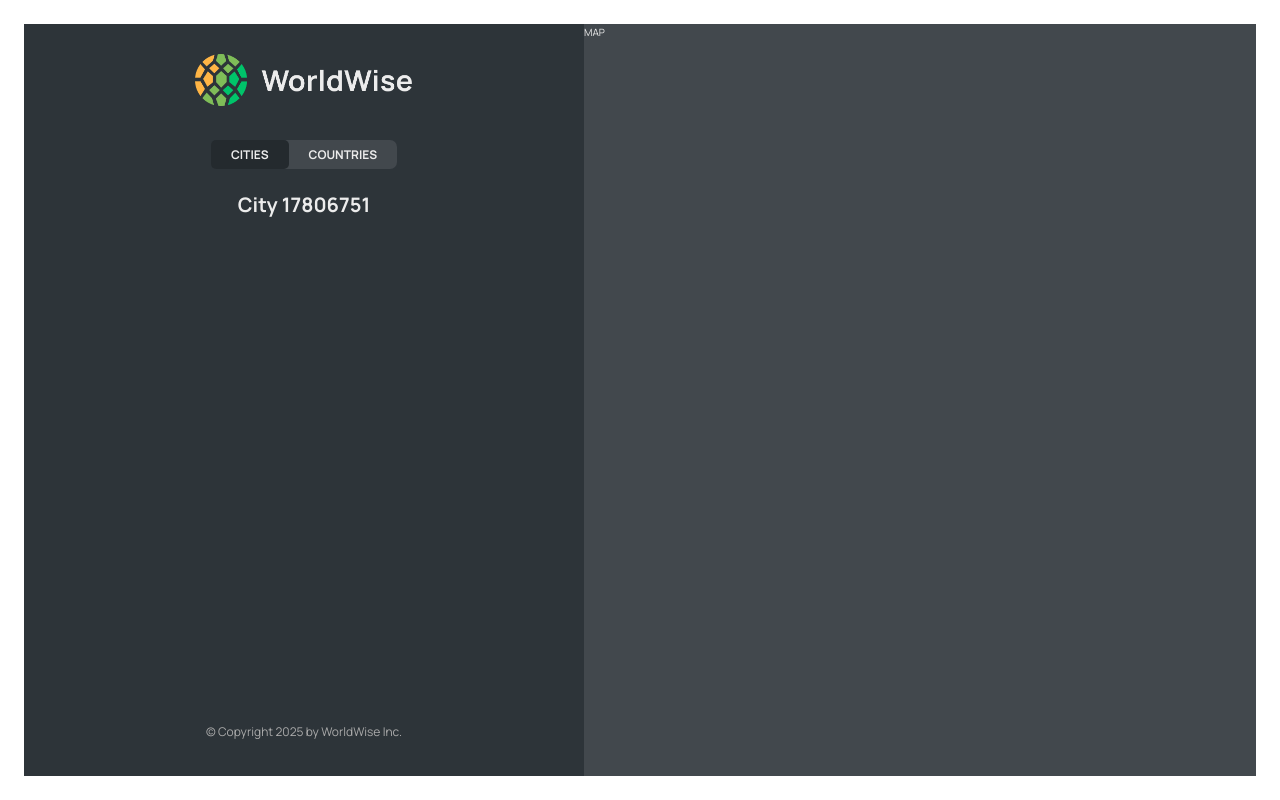
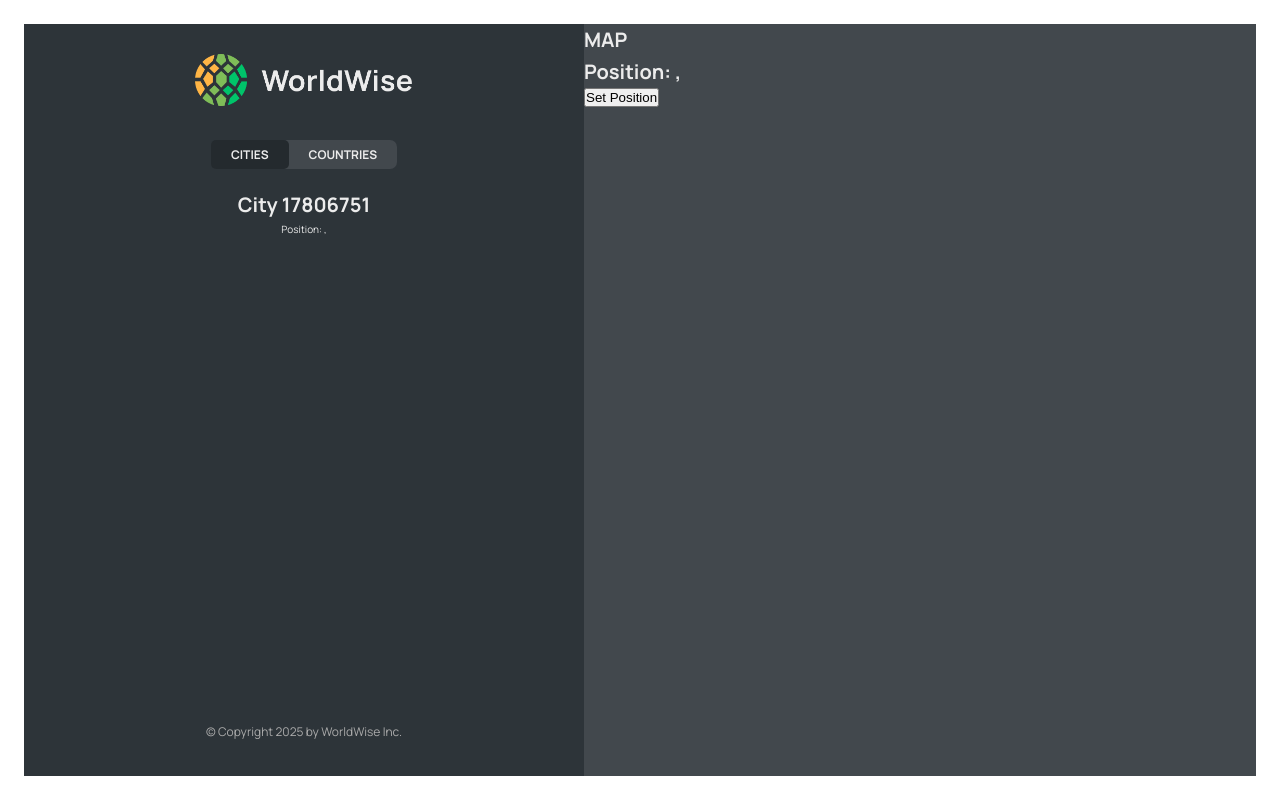
Before and after one commit to devhridoyahmed/WorldWise, a React (Vite) app: page /app/cities/17806751 in a window 1280 px wide. Built offline with nearby package versions, Linux system fonts and the light colour scheme; data requests are answered from the project's data file.

Commit message:
stored data in url with query and made it universally accesible with useSearchParams

```diff
--- a/src/Components/City.jsx
+++ b/src/Components/City.jsx
@@ -1,4 +1,4 @@
-import { useParams } from "react-router-dom";
+import { useParams, useSearchParams } from "react-router-dom";
 import styles from "./City.module.css";
 
 const formatDate = (date) =>
@@ -11,6 +11,10 @@ const formatDate = (date) =>
 
 function City() {
   const { id } = useParams();
+  const [searchParams, setSearchParams] = useSearchParams();
+
+  const lat = searchParams.get("lat");
+  const lng = searchParams.get("lng");
 
   // TEMP DATA
   const currentCity = {
@@ -22,7 +26,14 @@ function City() {
 
   const { cityName, emoji, date, notes } = currentCity;
 
-  return <h1>City {id}</h1>;
+  return (
+    <>
+      <h1>City {id}</h1>
+      <p>
+        Position: {lat}, {lng}
+      </p>
+    </>
+  );
   // return (
   //   <div className={styles.city}>
   //     <div className={styles.row}>
--- a/src/Components/CityItem.jsx
+++ b/src/Components/CityItem.jsx
@@ -9,10 +9,13 @@ const formatDate = (date) =>
   }).format(new Date(date));
 
 function CityItem({ city }) {
-  const { cityName, emoji, date, id } = city;
+  const { cityName, emoji, date, id, position } = city;
   return (
-    <li >
-      <Link className={styles.cityItem} to={`${id}`}>
+    <li>
+      <Link
+        className={styles.cityItem}
+        to={`${id}?lat=${position.lat}&lng=${position.lng}`}
+      >
         <span className={styles.emoji}>{emoji}</span>
         <h3 className={styles.name}>{cityName}</h3>
         <time className={styles.date}>{formatDate(date)}</time>
--- a/src/Components/Map.jsx
+++ b/src/Components/Map.jsx
@@ -1,10 +1,26 @@
-import styles from './Map.module.css'
+import { useSearchParams } from "react-router-dom";
+import styles from "./Map.module.css";
 function Map() {
-    return (
-        <div className={styles.mapContainer}>
-            MAP
-        </div>
-    )
+  const [searchParams, setSearchParams] = useSearchParams();
+
+  const lat = searchParams.get("lat");
+  const lng = searchParams.get("lng");
+
+  return (
+    <div className={styles.mapContainer}>
+      <h1>MAP</h1>
+      <h1>
+        Position: {lat}, {lng}
+      </h1>
+      <button
+        onClick={() => {
+          setSearchParams({ lat: 23, lng: 50 });
+        }}
+      >
+        Set Position
+      </button>
+    </div>
+  );
 }
 
-export default Map
+export default Map;
```
